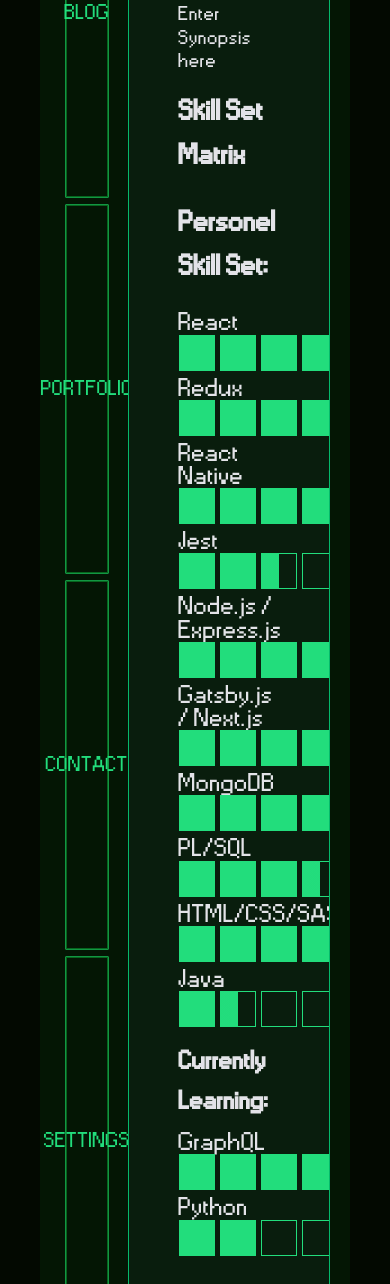
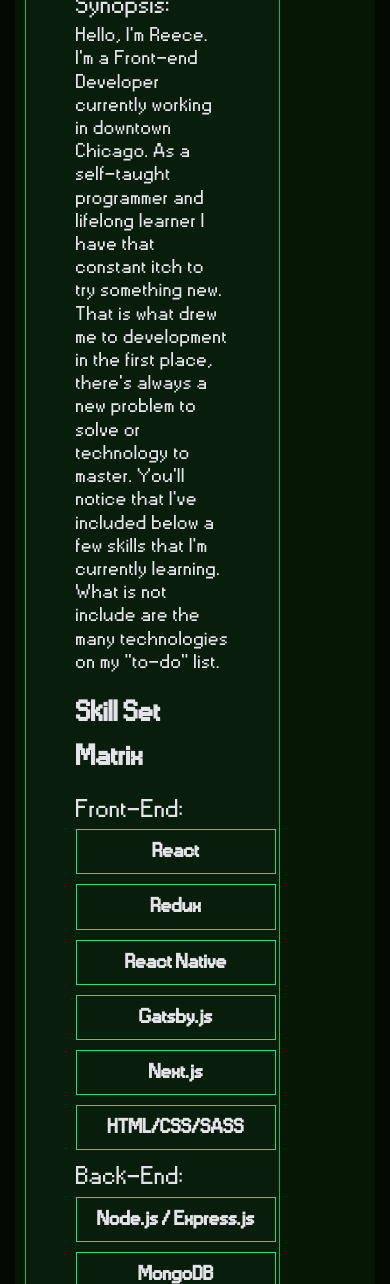
Before and after one commit to ReeceLangerock/portfolio2019, a Gatsby site: page / in a window 390 px wide and 2444 px high. Shown: the part 716-2000 px from the top of the page. Built offline with nearby package versions, Linux system fonts and the light colour scheme; Gatsby itself is replaced by a stand-in of ours.

Commit message:
replaced skill ratings with skill grid, added personal interest section,  started personal synopsis, started writing media queries

```diff
--- a/src/components/about/AboutContainer.js
+++ b/src/components/about/AboutContainer.js
@@ -1,85 +1,67 @@
 import React, { Component } from 'react'
 import styled from 'styled-components'
-import SkillLevel from './SkillLevel'
 
 class AboutContainer extends Component {
   render() {
     return (
       <Container>
         <h2>Personel File: Reece Langerock</h2>
-        <Row>
+        <Row hover>
           Location: <b>Chicago</b>
         </Row>
-        <Row>
+        <Row hover>
           Employment Status: <b>Employed</b>
         </Row>
-        <Row>
+        <Row hover>
           Recruitment Status: <b>Open to new Opportunities</b>
         </Row>
         <Row>Personal Synopsis:</Row>
-
-        <p>Enter Synopsis here</p>
-
+        <p>
+          Hello, I'm Reece. I'm a Front-end Developer currently working in
+          downtown Chicago. As a self-taught programmer and lifelong learner I
+          have that constant itch to try something new. That is what drew me to
+          development in the first place, there's always a new problem to solve
+          or technology to master. You'll notice that I've included below a few
+          skills that I'm currently learning. What is not include are the many
+          technologies on my "to-do" list.
+        </p>
         <h2>Skill Set Matrix</h2>
-
-        {/* <SkillGrid>
-            <SkillRow>
-                <span>
-
-                </span>
-            </SkillRow>
-          <div>React</div>
-          <div>React</div>
-          <div>Redux</div>
-          <div>Jest</div>
-          <div>React</div>
-          <div>React</div>
-        </SkillGrid> */}
-
-        <h2>Personel Skill Set:</h2>
-        <Row>
-          React <SkillLevel level={9} />
-        </Row>
-        <Row>
-          Redux <SkillLevel level={7} />
-        </Row>
-        <Row>
-          React Native <SkillLevel level={5} />
-        </Row>
-        <Row>
-          Jest <SkillLevel level={2.5} />
-        </Row>
-        <Row>
-          Node.js / Express.js <SkillLevel level={7.5} />
-        </Row>
-        <Row>
-          Gatsby.js / Next.js <SkillLevel level={5} />
-        </Row>
-        <Row>
-          MongoDB <SkillLevel level={6} />
-        </Row>
-        <Row>
-          PL/SQL <SkillLevel level={3.5} />
-        </Row>
-        <Row>
-          HTML/CSS/SASS <SkillLevel level={9} />
-        </Row>
-
-        <Row>
-          Java <SkillLevel level={1.5} />
-        </Row>
-
-        <h3>Currently Learning:</h3>
-        <Row>
-          GraphQL <SkillLevel level={4} />
-        </Row>
-        <Row>
-          Python <SkillLevel level={2} />
-        </Row>
+        <GridLabel>Front-End:</GridLabel>
+        <SkillGrid>
+          <Skill>React</Skill>
+          <Skill>Redux</Skill>
+          <Skill>React Native</Skill>
+          <Skill>Gatsby.js</Skill>
+          <Skill>Next.js</Skill>
+          <Skill>HTML/CSS/SASS</Skill>
+        </SkillGrid>
+        <GridLabel>Back-End:</GridLabel>
+        <SkillGrid>
+          <Skill>Node.js / Express.js</Skill>
+          <Skill>MongoDB</Skill>
+          <Skill>GraphQL**</Skill>
+          <Skill>PL/SQL</Skill>
+        </SkillGrid>
+        <GridLabel>Miscellaneous:</GridLabel>
+        <SkillGrid>
+          <Skill>Python**</Skill>
+          <Skill>Git</Skill>
+          <Skill>Jest</Skill>
+          <Skill>Heroku</Skill>
+          <Skill>Java</Skill>
+        </SkillGrid>
+        <p>**currently learning this skill</p>
         <br />
-
-        <h2>Personal Interests:</h2>
-        <p>stuff</p>
+        <GridLabel>Personal Interests:</GridLabel>
+        <SkillGrid>
+          <Skill>Family</Skill>
+          <Skill>Nasa / SpaceX</Skill>
+          <Skill>NFL</Skill>
+          <Skill>Reading</Skill>
+          <Skill>Fantasy Football</Skill>
+          <Skill>Video Games</Skill>
+          <Skill>Cooking</Skill>
+        </SkillGrid>
         <h2>Terminal Specifications:</h2>
         <Row>
           Terminal Manufacture Date: <b>February 2019</b>
@@ -102,7 +84,33 @@
 
 export default AboutContainer
 
-const SkillGrid = styled.div``
+const SkillGrid = styled.div`
+  display: grid;
+  grid-gap: 10px;
+  grid-template-columns: repeat(auto-fill, minmax(200px, 1fr));
+  margin-bottom: 15px;
+`
+
+const Skill = styled.div`
+  font-size: 28px;
+  font-weight: bold;
+  border: 1px solid red;
+  text-align: center;
+  padding: 10px 5px;
+  border: 1px solid ${props => props.theme.skill_level.border};
+  transition: 0.5s ease-in-out all;
+
+  color: ${props => props.theme.color};
+  :hover {
+    background: ${props => props.theme.skill_level.border};
+    transition: 0.5s ease-in-out all;
+  }
+`
+const GridLabel = styled.div`
+  color: ${props => props.theme.color};
+  font-size: 36px;
+  margin-bottom: 8px;
+`
 
 const Container = styled.div`
   padding: 25px 50px;
@@ -115,6 +123,7 @@
   h2 {
     font-size: 40px;
     font-weight: bold;
+    margin-bottom: 20px;
   }
   h3 {
     font-size: 36px;
@@ -132,7 +141,17 @@
   margin-bottom: 6px;
   align-items: center;
   font-size: 36px;
+  border-bottom: 1px solid transparent;
   color: ${props => props.theme.color};
+
+  ${props => {
+    if (props.hover) {
+      return (
+        ':hover {    border-bottom: 1px solid white;  };' +
+        'transition: .3s ease-in-out all'
+      )
+    }
+  }};
 `
 
 const Li = styled.li`
--- a/src/components/layout.js
+++ b/src/components/layout.js
@@ -37,7 +37,7 @@
               const CRT = value.settings.crt ? 'crt' : ''
               const { loadingScreen } = value.settings
               const theme = value.settings.darkMode ? themes.dark : themes.light
-
+              console.log(theme)
               return (
                 <ThemeProvider theme={theme}>
                   <LayoutContainer>
@@ -75,6 +75,9 @@
   display: flex;
   height: 100%;
   justify-content: space-between;
+  @media (max-width: ${props => props.theme.query.mobile}) {
+    flex-direction: column;
+  }
 `
 
 const LayoutContainer = styled.div`
@@ -96,12 +99,17 @@
   border-top: 25px solid;
   border-bottom: 25px solid;
   border-color: ${props => props.theme.monitor.frame};
+  @media (max-width: ${props => props.theme.query.tablet}) {
+    border-left-width: 15px;
+    border-right-width: 15px;
+    border-bottom-width: 10px;
+    border-top-width: 10px;
+  }
 `
 const InnerScreen = styled.div`
   height: 100%;
   position: relative;
   background: ${props => props.theme.monitor.screen};
-
   width: 100%;
   border-radius: 0.8em;
   box-shadow: 0 0 0 0.6em ${props => props.theme.monitor.frame};
@@ -110,4 +118,8 @@
   display: flex;
   flex-direction: column;
   justify-content: center;
+
+  @media (max-width: ${props => props.theme.query.tablet}) {
+    padding: 10px 10px;
+  }
 `
--- a/src/components/navigation/NavContainer.js
+++ b/src/components/navigation/NavContainer.js
@@ -41,6 +41,11 @@
   flex-direction: column;
   justify-content: space-around;
   align-items: center;
+  @media (max-width: ${props => props.theme.query.mobile}) {
+    flex-direction: row;
+    width: 100%;
+    height: auto;
+  }
 
   h1 {
     margin-bottom: 8px;
--- a/src/themes/theme.js
+++ b/src/themes/theme.js
@@ -14,7 +14,13 @@
   p: '1.4rem',
 }
 
+const query = {
+  tablet: '768px',
+  mobile: '650px',
+}
+
 export const dark = {
+  query: { ...query },
   textShadow: 'textShadow 2.6s infinite',
 
   monitor: {
```
Also changed, not shown: src/components/about/SkillSet.js (added, +65 -0 lines).
